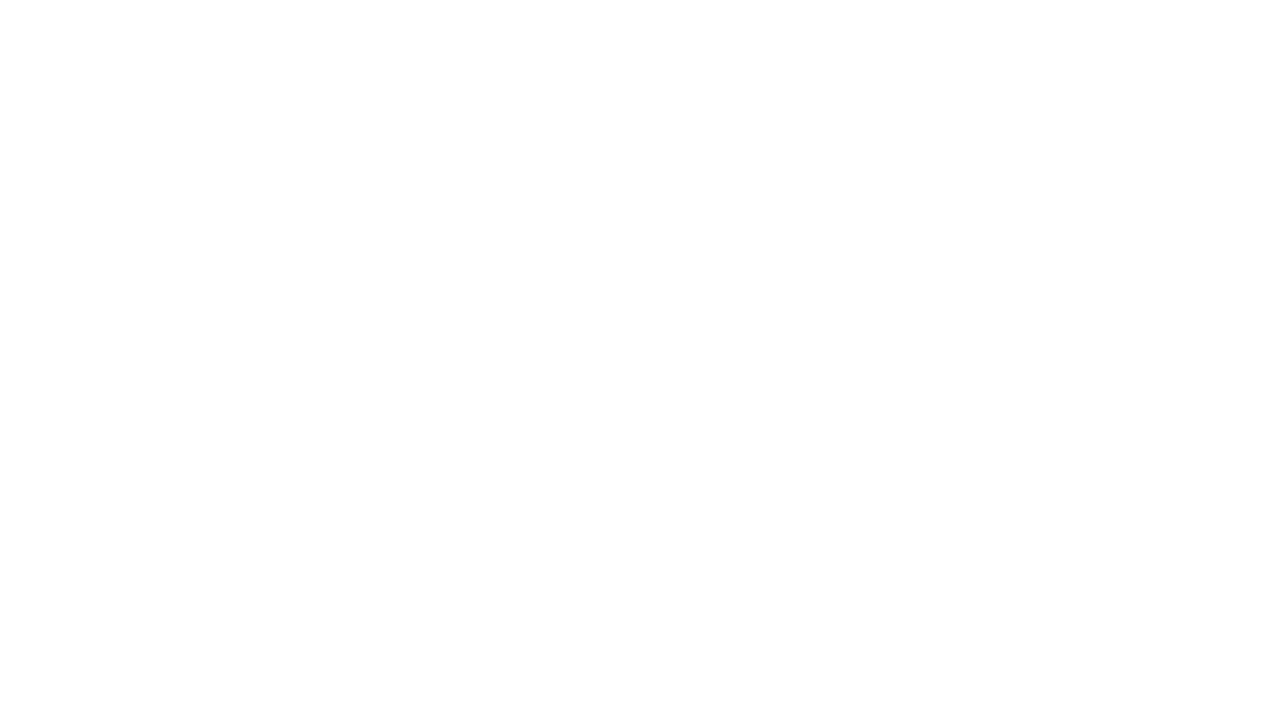
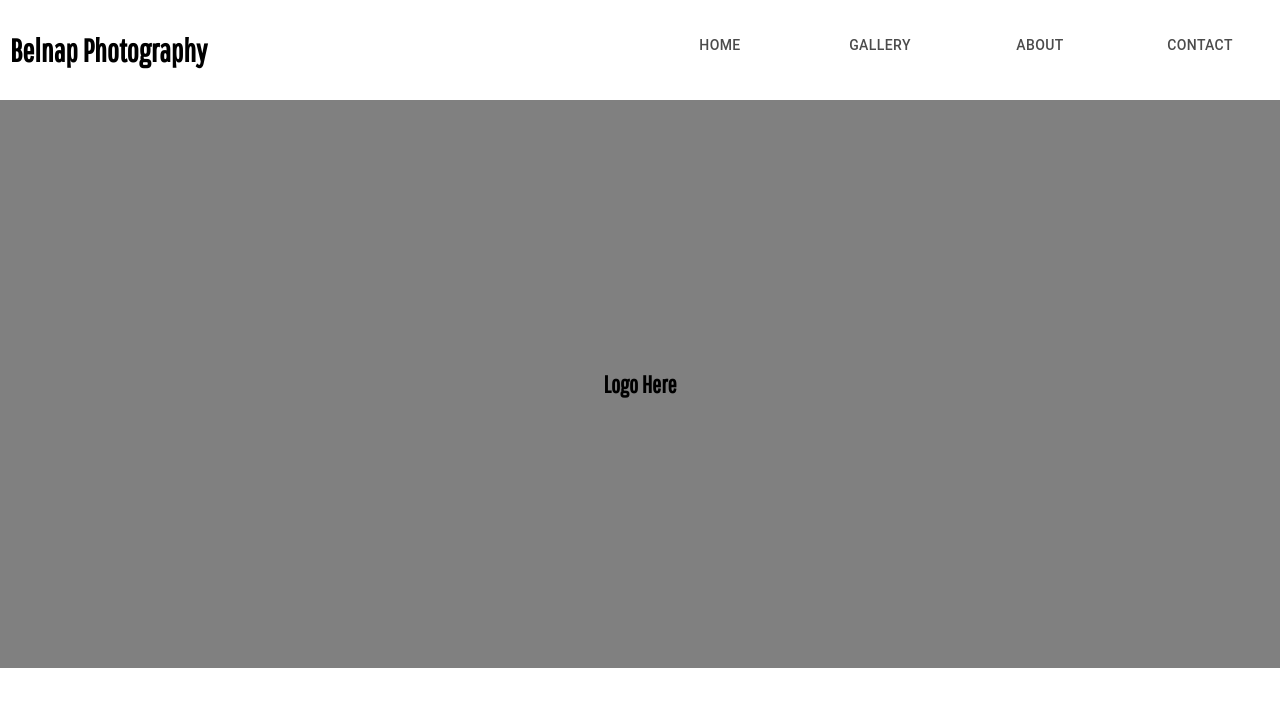
Before and after one commit to DeclanBernardin/Belnap-Photography, a React (Create React App) app: page / in a window 1280 px wide. Shown: the top 706 px of the page. Built offline with nearby package versions, Linux system fonts and the light colour scheme.

Commit message:
added some files and some structure

```diff
--- a/package.json
+++ b/package.json
@@ -3,6 +3,8 @@
   "version": "0.1.0",
   "private": true,
   "dependencies": {
+    "@material-ui/core": "^4.5.2",
+    "material-ui": "^0.20.2",
     "react": "^16.11.0",
     "react-dom": "^16.11.0",
     "react-redux": "^7.1.1",
--- a/src/App/App.css
+++ b/src/App/App.css
@@ -0,0 +1,12 @@
+@import url(https://fonts.googleapis.com/css?family=Staatliches:regular);
+@import url(https://fonts.googleapis.com/css?family=Pathway+Gothic+One:regular);
+body{
+font-family: Pathway Gothic One;
+margin: 0px
+}
+
+.logo{
+    text-align: center;
+    padding: 250px;
+    background-color: Grey;
+}
--- a/src/App/App.js
+++ b/src/App/App.js
@@ -1,18 +1,33 @@
 import React from 'react';
 import './App.css';
-import MainPage from '../MainPage/MainPage'
+import MainPage from '../MainPage/MainPage';
+import Nav from '../Nav/Nav';
+import Gallery from '../Gallery/Gallery';
+import About from '../About/About';
+import Contact from '../Contact/Contact'
 import {
   HashRouter as Router,
-  Route,
-  Redirect,
-  Switch,
+  Route
 } from 'react-router-dom';
 
 function App() {
   return (
-    <div>
+    <Router>
+      <div>
+        <Nav/>
+      <Route exact path ="/"
+      component={MainPage}/>
 
-    </div>
+      <Route exact path ="/Gallery"
+      component={Gallery}/>
+
+      <Route exact path ="/About"
+      component={About}/>
+
+      <Route exact path ="/Contact"
+      component={Contact}/>
+      </div>
+    </Router>
   );
 }
 
--- a/src/MainPage/MainPage.jsx
+++ b/src/MainPage/MainPage.jsx
@@ -5,7 +5,9 @@ class MainPage extends Component{
     render(){
         return(
             <div>
-                <h1>Test</h1>
+               <section className="logo">
+                    <h1>Logo Here</h1>
+                </section>
             </div>
         )
     }
--- /dev/null
+++ b/src/Nav/Nav.jsx
@@ -0,0 +1,21 @@
+import React, {Component} from "react";
+import Tabs from '@material-ui/core/Tabs';
+import Tab from '@material-ui/core/Tab';
+
+class Nav extends Component{
+    render(){
+        return(
+            <div>
+                 <Tabs style={{float:'right'}}>
+                    <Tab label="home"/>
+                    <Tab label="Gallery"/>
+                    <Tab label="About"/>
+                    <Tab label="Contact"/>
+                </Tabs>
+                <h1 style={{padding: '10px'}}>Belnap Photography</h1>
+            </div>
+        )
+    }
+}
+
+export default Nav;
```
Also changed, not shown: src/About/About.jsx (added), src/Contact/Contact.jsx (added), src/Gallery/Gallery.jsx (added), 1 other file (tests, documents, lock files or other folders).
